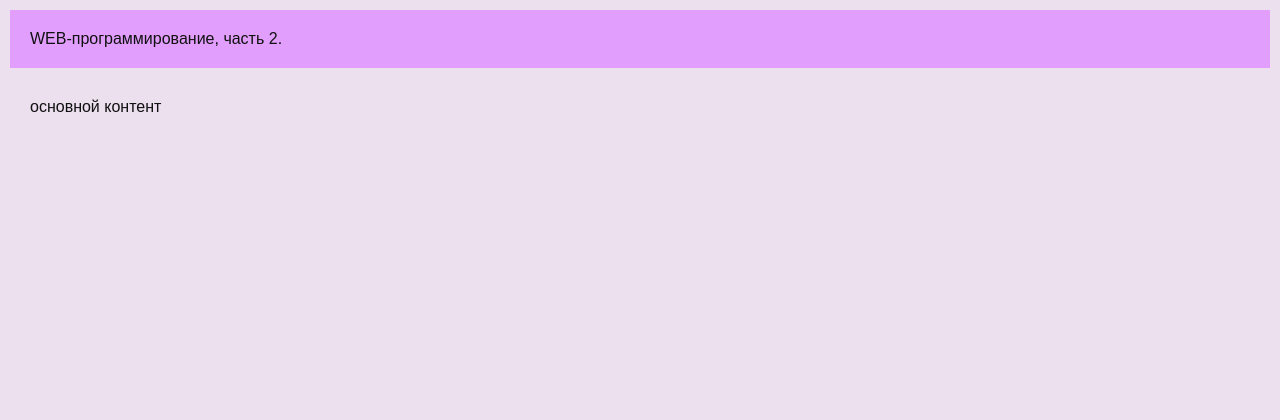
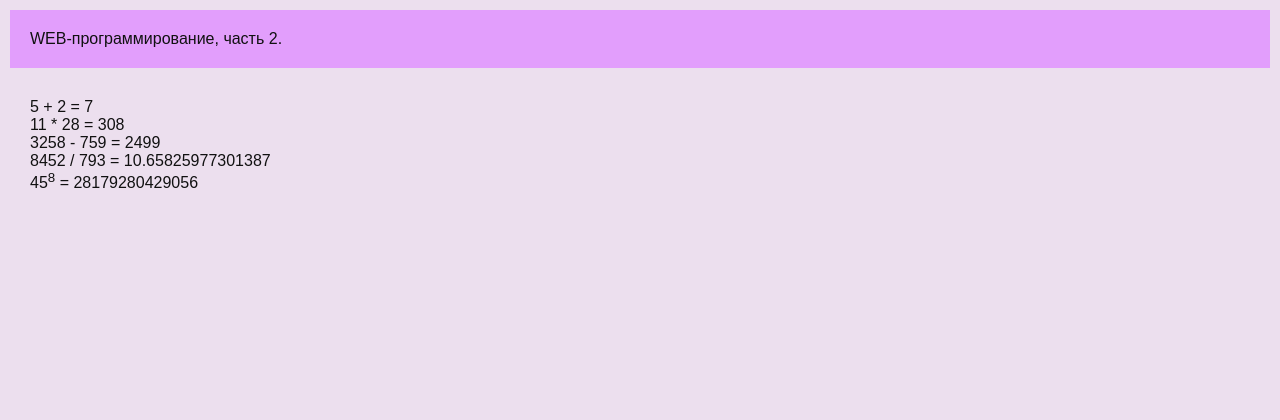
Before and after one commit to AlbinaKobzeva/web-programming-labs-2, a Flask app: page /lab2/example in a window 1280 px wide. Shown: the top 420 px of the page. Run offline with Flask 3, Linux system fonts and the light colour scheme.

Commit message:
Выражения

```diff
--- a/templates/example.html
+++ b/templates/example.html
@@ -17,8 +17,12 @@
         WEB-программирование, часть 2. {% if numberLab %}Лабораторная работа {{numberLab}}{% endif %}
     </header>
 
-    <main>
-        основной контент
+    <main class="math">
+        5 + 2 = {{5 + 2}}<br>
+        11 * 28 = {{11*28}}<br>
+        3258 - 759 = {{3258-759}}<br>
+        8452 / 793 = {{8452 / 793}}<br>
+        45<sup>8</sup> = {{48 ** 8}}
     </main>
 
     <footer>
```
